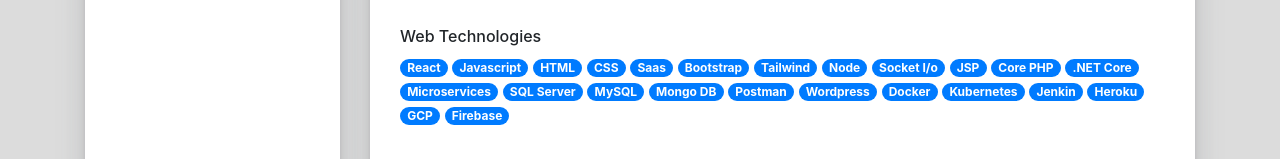
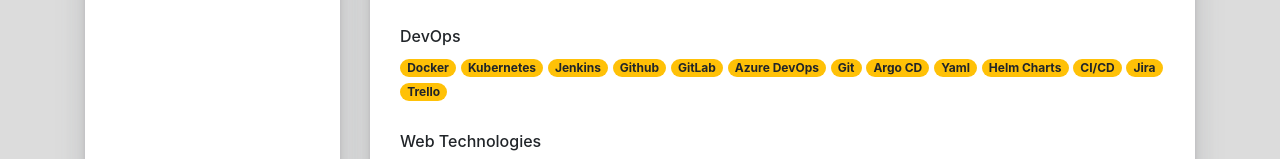
Before and after one commit to afnankhattak/devops-profile, a plain HTML site: page index.html in a window 1280 px wide. Shown: the part 793-952 px from the top of the page. Drawn offline with nearby package versions, Linux system fonts and the light colour scheme; some icons are missing.

Commit message:
Update index.html

```diff
--- a/index.html
+++ b/index.html
@@ -219,6 +219,29 @@
                                 </div>
                                 <div class="work-container">
 
+
+
+                                     <div class="skill mx-auto">
+
+                                        <h6>DevOps</h6>
+                                        <span class="badge badge-pill badge-warning">Docker</span>
+                                        <span class="badge badge-pill badge-warning">Kubernetes</span>
+                                        <span class="badge badge-pill badge-warning">Jenkins</span>
+                                        <span class="badge badge-pill badge-warning">Github</span>
+                                        <span class="badge badge-pill badge-warning">GitLab</span>
+                                        <span class="badge badge-pill badge-warning">Azure DevOps</span>
+                                        <span class="badge badge-pill badge-warning">Git</span>
+                                        <span class="badge badge-pill badge-warning">Argo CD</span>
+                                        <span class="badge badge-pill badge-warning">Yaml</span>
+                                        <span class="badge badge-pill badge-warning">Helm Charts</span>
+                                        <span class="badge badge-pill badge-warning">CI/CD</span>
+                                        <span class="badge badge-pill badge-warning">Jira</span>
+                                        <span class="badge badge-pill badge-warning">Trello</span>
+
+
+
+                                    </div>
+
                                     <div class="skill mx-auto">
                                         <h6>Web Technologies</h6>
                                         <span class="badge badge-pill badge-primary ">React</span>
@@ -271,10 +294,6 @@
                                     <div class="skill mx-auto">
 
                                         <h6>Other Skills</h6>
-                                        <span class="badge badge-pill badge-warning">Github</span>
-                                        <span class="badge badge-pill badge-warning">CI/CD</span>
-                                        <span class="badge badge-pill badge-warning">Jira</span>
-                                        <span class="badge badge-pill badge-warning">Trello</span>
                                         <span class="badge badge-pill badge-warning">Photoshop</span>
                                         <span class="badge badge-pill badge-warning">Arc GIS</span>
                                         <span class="badge badge-pill badge-warning">Q-GIS</span>
```
